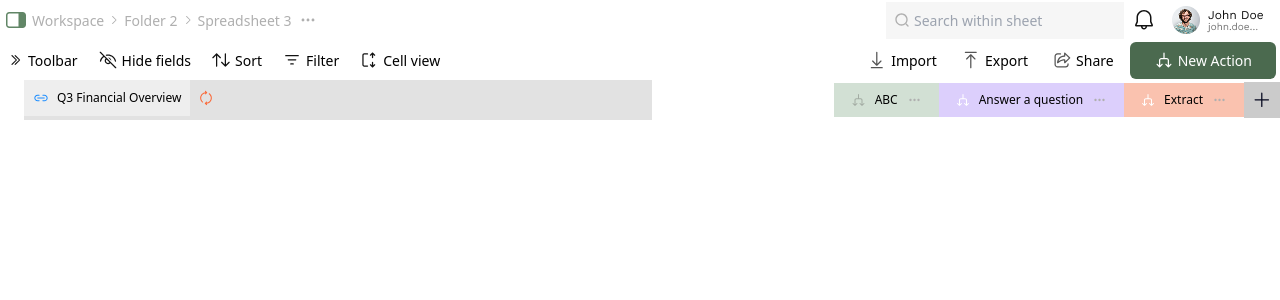
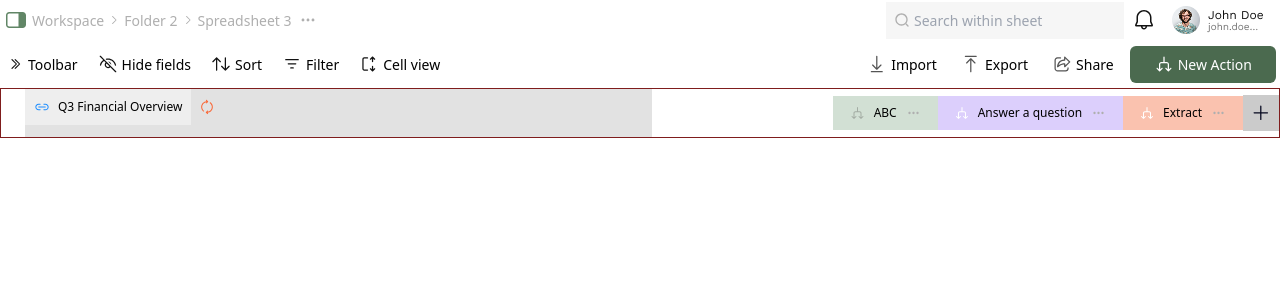
Before and after one commit to prashantsingh019/Spreadsheet-Clone, a React (Vite) app: page / in a window 1280 px wide. Shown: the top 300 px of the page. Built offline with nearby package versions, Linux system fonts and the light colour scheme.

Commit message:
css adjustments

```diff
--- a/src/App.tsx
+++ b/src/App.tsx
@@ -5,37 +5,37 @@ import ToolBar from "./component/ToolBar";
 import FormulaBar from "./component/FormulaBar";
 import SpreadSheetBody from "./component/SpreadSheetBody";
 import SheetBar from "./component/SheetBar";
+import { useState } from "react";
 
-// import Column from "./component/Column";
 function App() {
-  // const row = 16;
-  // const column = 10;
+  const [sheets, setSheets] = useState([
+    "All Orders",
+    "Pending",
+    "Reviewed",
+    "Arrived",
+  ]);
+  const [activeSheet, setActiveSheet] = useState(0);
+  console.log(activeSheet);
+
+  // const handleTab = (sheetname:string) => {
+  //     setSheets(sheetname);
+  // }
   return (
-    <>
-      <main className="w-screen h-screen flex flex-col overflow-hidden bg-[#FFFFFF] ">
+    <main className="w-screen h-screen flex flex-col gap-1 overflow-hidden bg-[#FFFFFF] ">
+      <TitleBar /> {/* height: 8% */}
+      <ToolBar /> {/* height: 7% */}
+      <FormulaBar /> {/* height: 6.5% */}
+      <SpreadSheetBody /> {/*height: 60%*/}
 
-        <TitleBar/>       {/* height: 5% */}
-        <ToolBar />        {/* height: 5% */}
-        <FormulaBar/>     {/* height: 5% */}
-        <SpreadSheetBody /> {/*height: 80%*/}
-        <SheetBar />         {/*height: 5%*/}
-
-
-
-
-
-
-
-      </main>
-    </>
+      <SheetBar
+        sheets={sheets}
+        setSheets={setSheets}
+        activeSheet={activeSheet}
+        setActiveSheet={setActiveSheet}
+      />{" "}
+      {/*height: 5%*/}
+    </main>
   );
 }
 
 export default App;
-
-
-
-{/*
-
-
-  */}
--- a/src/component/FormulaBar.tsx
+++ b/src/component/FormulaBar.tsx
@@ -2,7 +2,7 @@
 
 function FormulaBar() {
   return (
-        <section className="h-[5%] w-full pl-6 flex justify-between text-[12px]">
+        <section className="h-[6.5%] w-full pl-6 flex justify-between text-[12px] border border-red-900">
           <div className="left bg-[#E2E2E2] w-[50%]">
             <div className="formula-bar flex items-center gap-2 ">
               <div className="tab flex items-center gap-2 bg-[#EEEEEE] border border-[#EEEEEE] p-2">
```
